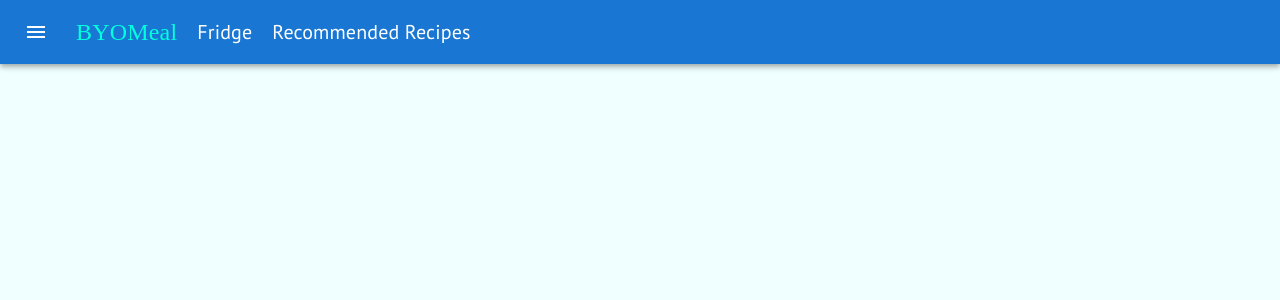
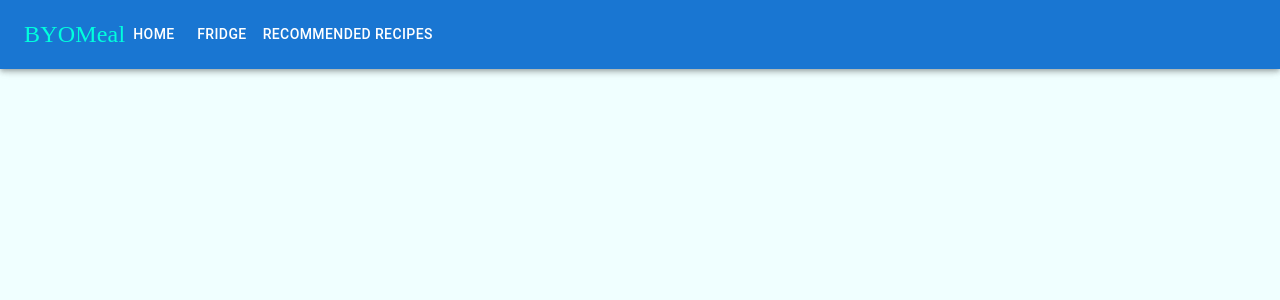
Before and after one commit to ybuchi/byomeals, a React (Create React App) app: page / in a window 1280 px wide. Shown: the top 300 px of the page. Built offline with nearby package versions, Linux system fonts and the light colour scheme; a web font is replaced by a local one.

Commit message:
added nav bar functionalities

```diff
--- a/src/Components/App.js
+++ b/src/Components/App.js
@@ -1,44 +1,149 @@
 
-import { Outlet, Link } from "react-router-dom";
-import AppBar from '@mui/material/AppBar';
+import { Outlet, Link as RouterLink } from "react-router-dom";
+import { styled, useTheme } from '@mui/material/styles';
+import {useState} from 'react'
+import Container from '@mui/material/Container';
+import Button from '@mui/material/Button';
 import Toolbar from '@mui/material/Toolbar';
+import List from '@mui/material/List';
 import Typography from '@mui/material/Typography';
+import Divider from '@mui/material/Divider';
 import IconButton from '@mui/material/IconButton';
 import MenuIcon from '@mui/icons-material/Menu';
+import ChevronLeftIcon from '@mui/icons-material/ChevronLeft';
+import ChevronRightIcon from '@mui/icons-material/ChevronRight';
+import ListItem from '@mui/material/ListItem';
+import ListItemIcon from '@mui/material/ListItemIcon';
+import ListItemText from '@mui/material/ListItemText';
+import Box from '@mui/material/Box';
+import Drawer from '@mui/material/Drawer';
+import CssBaseline from '@mui/material/CssBaseline';
+import MuiAppBar from '@mui/material/AppBar';
 import "./App.css"
+import Drawers from './Drawers'
+import { useMediaQuery } from "@material-ui/core";
 
 
+const drawerWidth = 240;
+
+const Main = styled('main', { shouldForwardProp: (prop) => prop !== 'open' })(
+  ({ theme, open }) => ({
+    flexGrow: 1,
+    padding: theme.spacing(3),
+    transition: theme.transitions.create('margin', {
+      easing: theme.transitions.easing.sharp,
+      duration: theme.transitions.duration.leavingScreen,
+    }),
+    marginLeft: `-${drawerWidth}px`,
+    ...(open && {
+      transition: theme.transitions.create('margin', {
+        easing: theme.transitions.easing.easeOut,
+        duration: theme.transitions.duration.enteringScreen,
+      }),
+      marginLeft: 0,
+    }),
+  }),
+);
+
+const AppBar = styled(MuiAppBar, {
+  shouldForwardProp: (prop) => prop !== 'open',
+})(({ theme, open }) => ({
+  transition: theme.transitions.create(['margin', 'width'], {
+    easing: theme.transitions.easing.sharp,
+    duration: theme.transitions.duration.leavingScreen,
+  }),
+  ...(open && {
+    width: `calc(100% - ${drawerWidth}px)`,
+    marginLeft: `${drawerWidth}px`,
+    transition: theme.transitions.create(['margin', 'width'], {
+      easing: theme.transitions.easing.easeOut,
+      duration: theme.transitions.duration.enteringScreen,
+    }),
+  }),
+}));
+
+
+
+const pages = ['Home','Fridge', 'Recommended Recipes'];
 function App() {
+  const theme = useTheme();
+  const [open, setOpen] = useState(false);
+  const windowSize = useMediaQuery(theme.breakpoints.down('md'))
 
-  return (
-    <div>
-      <AppBar className="navbar" position="static">
-          <Toolbar>
-          <IconButton
-              size="large"
-              edge="start"
-              color="inherit"
-              aria-label="menu"
-              sx={{ mr: 2 }}
-          >
-              <MenuIcon />
-          </IconButton>
-          <Typography id="nav-logo" variant="h6" component="div">BYOMeal</Typography>
-          <Typography variant="h6" component="div">
+  const handleDrawerOpen = () => {
+    setOpen(true);
+  };
+
+  const handleDrawerClose = () => {
+    setOpen(false);
+  };
+
+  {/* <Typography variant="h6" component="div">
               <Link className="nav-link" to="/fridge" Fridge>Fridge</Link>
           </Typography>
           <Typography variant="h6" component="div" >
               <Link className="nav-link" to="/recipes">Recommended Recipes</Link>
-          </Typography>
+          </Typography> */}
           {/* <FilterFridge fridgeStock={fridgeStock} setSelectOption={setSelectOption}/> */}
-          </Toolbar>
+
+  return (
+    <Box sx={{ display: 'flex' }}>
+      <CssBaseline />
+      <AppBar className="navbar" position="fixed" open={open}>
+        <Container maxWidth="xl">
+        <Toolbar disableGutters>
+          {windowSize ? (
+          <IconButton
+              color="inherit"
+              aria-label="open drawer"
+              onClick={handleDrawerOpen}
+              edge="start"
+              sx={{ mr: 2, ...(open && { display: 'none' }) }}
+          >
+              <MenuIcon />
+          </IconButton>
+          ) : null
+          }
+          <Typography id="nav-logo" variant="h6" component="div">BYOMeal</Typography>
+          <Box sx={{ flexGrow: 1, display: { xs: 'none', md: 'flex' } }}>
+            {/* {pages.map((page) => (
+              <Button
+                key={page}
+                sx={{ my: 2, color: 'white', display: 'block' }}
+              >
+                {page}
+              </Button>
+            ))} */}
+            <Button
+            sx={{ my: 2, color: 'white', display: 'block' }}
+            component={RouterLink}
+            to="/"
+            >
+              Home
+            </Button>
+            <Button
+            sx={{ my: 2, color: 'white', display: 'block' }}
+            component={RouterLink}
+            to="fridge"
+            >
+              Fridge
+            </Button>
+            <Button
+            sx={{ my: 2, color: 'white', display: 'block' }}
+            component={RouterLink}
+            to="/recipes"
+            >
+              Recommended Recipes
+            </Button>
+          </Box>
+
+        </Toolbar>
+        </Container>
         </AppBar>
+        {windowSize ? <Drawers handleDrawerClose={handleDrawerClose} open={open}/> : null}
         <Outlet />
+      </Box>
 
-      {/* <Recommended />
-      Routes will go here in the future
-      <Fridge /> */}
-    </div>
   );
 }
 
--- /dev/null
+++ b/src/Components/Drawers.js
@@ -0,0 +1,67 @@
+import React, { useEffect } from "react";
+import { makeStyles } from "@mui/styles";
+import clsx from "clsx";
+import Drawer from "@mui/material/Drawer";
+import Divider from '@mui/material/Divider';
+import List from "@mui/material/List";
+import Typography from "@mui/material/Typography";
+import ListItem from "@mui/material/ListItem";
+import ListItemIcon from "@mui/material/ListItemIcon";
+import ListItemText from "@mui/material/ListItemText";
+import IconButton from "@mui/material/IconButton";
+import { styled, useTheme } from '@mui/material/styles';
+import ChevronLeftIcon from '@mui/icons-material/ChevronLeft';
+import ChevronRightIcon from '@mui/icons-material/ChevronRight';
+import { Outlet, Link as RouterLink } from "react-router-dom";
+
+
+
+const drawerWidth = 240;
+const pages = ['Home','Fridge', 'Recommended Recipes'];
+const DrawerHeader = styled('div')(({ theme }) => ({
+    display: 'flex',
+    alignItems: 'center',
+    padding: theme.spacing(0, 1),
+    ...theme.mixins.toolbar,
+    justifyContent: 'flex-end',
+  }));
+
+const Drawers = ({open, handleDrawerClose}) => {
+  const theme = useTheme();
+    return (
+        <Drawer
+        sx={{
+          width: drawerWidth,
+          flexShrink: 0,
+          '& .MuiDrawer-paper': {
+            width: drawerWidth,
+            boxSizing: 'border-box',
+          },
+        }}
+        variant="persistent"
+        anchor="left"
+        open={open}
+      >
+        <DrawerHeader>
+          <IconButton onClick={handleDrawerClose}>
+            {theme.direction === 'ltr' ? <ChevronLeftIcon /> : <ChevronRightIcon />}
+          </IconButton>
+        </DrawerHeader>
+        <Divider />
+        <List>
+          <ListItem button component={RouterLink} to="/">
+            <ListItemText>Home</ListItemText>
+          </ListItem>
+          <ListItem button component={RouterLink} to="fridge">
+            <ListItemText>Fridge</ListItemText>
+          </ListItem>
+          <ListItem button component={RouterLink} to="/recipes">
+            <ListItemText>Recommended Recipes</ListItemText>
+          </ListItem>
+        </List>
+        <Outlet />
+      </Drawer>
+    )
+
+}
+export default Drawers
```
Also changed, not shown: src/Components/Drawer.js (deleted).
